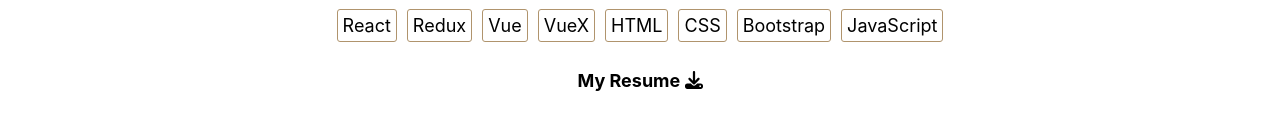
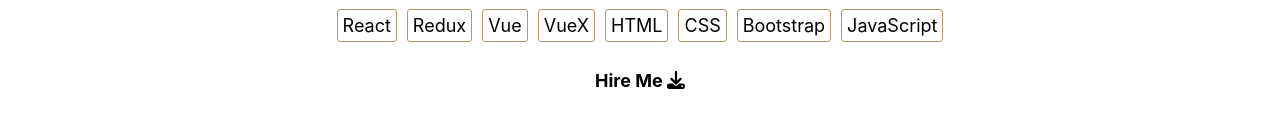
Before and after one commit to Diganta165/personal_portfolio, a React (Create React App) app: page /about in a window 1280 px wide. Shown: the part 424-554 px from the top of the page. Built offline with nearby package versions, Linux system fonts and the light colour scheme.

Commit message:
blog content small device padding added

```diff
--- a/src/components/About/About_Section/About_Section.js
+++ b/src/components/About/About_Section/About_Section.js
@@ -46,7 +46,7 @@
                         <span className='highlighted_text_skills'>JavaScript</span>
 
                     </div>
-                    <p className='resume_download highlighted_text'>My Resume <FontAwesomeIcon icon={faDownload} /></p>
+                    <p className='resume_download highlighted_text'>Hire Me <FontAwesomeIcon icon={faDownload} /></p>
                 </div>
             </div>
         </>
--- a/src/components/Blogs/Blog_Section/Blog_Content/Blog_Content.css
+++ b/src/components/Blogs/Blog_Section/Blog_Content/Blog_Content.css
@@ -8,6 +8,7 @@
            gap: 30px;
            /* position: relative; */
            margin-top: 60px;
+           padding: 0px 15px;
 }
 .blog_header_section{
     margin: 20px 40px;
```
